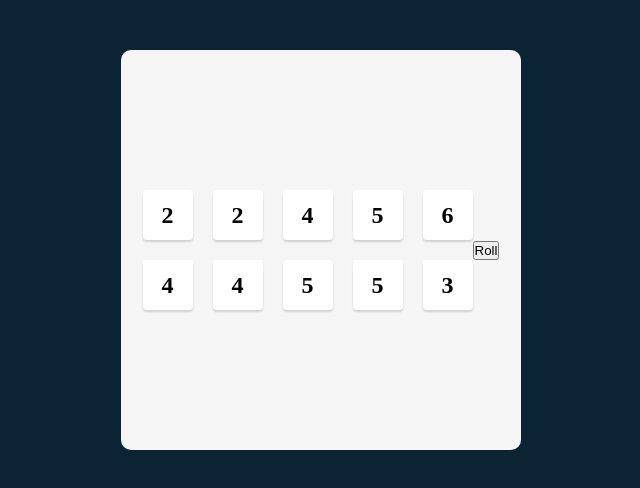
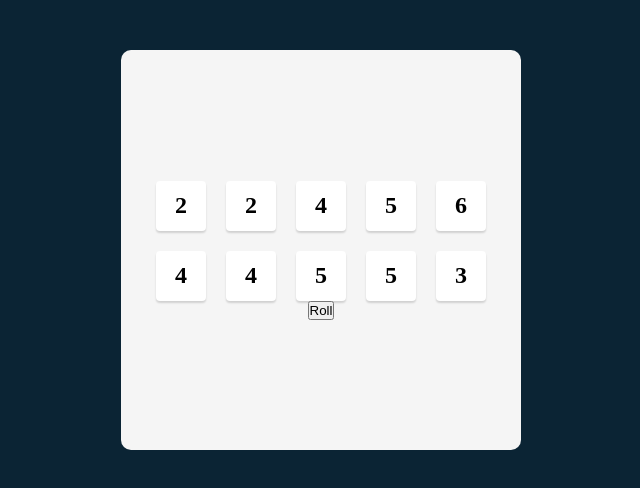
Before and after one commit to PJMantoss/tenzies_game, a React (Create React App) app: page / in a window 1280 px wide. Shown: the top 488 px of the page, without its empty margins (319-959 px from the left). Built offline with nearby package versions, Linux system fonts and the light colour scheme.

Commit message:
update App styling

```diff
--- a/src/App.css
+++ b/src/App.css
@@ -1,5 +1,6 @@
 main {
   display: flex;
+  flex-direction: column;
   justify-content: center;
   align-items: center;
   width: 400px;
```
